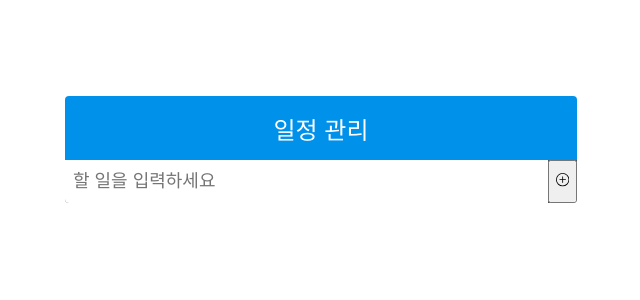
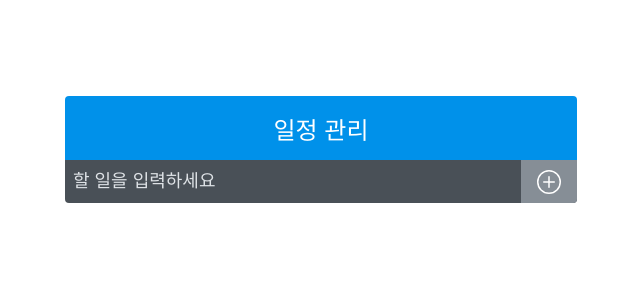
Before and after one commit to nggoong/ReactTodoApp, a React (Create React App) app: page / in a window 1280 px wide. Shown: the top 300 px of the page, without its empty margins (319-959 px from the left). Built offline with nearby package versions, Linux system fonts and the light colour scheme.

Commit message:
Todo App input디자인 수정✔

```diff
--- a/src/components/TodoInsert.scss
+++ b/src/components/TodoInsert.scss
@@ -1,7 +1,9 @@
 .TodoInsert {
     display:flex;
     background:#495057;
+    z-index:1000;
     input {
+        background: none;
         flex:1;
         outline:none;
         border:none;
@@ -9,6 +11,25 @@
         font-size:1.125rem;
         line-height: 1.5;
         color:white;
+        &::placeholder {
+            color:#dee2e6;
+        }
+    }
+    button {
+        outline:none;
+        border:none;
+        background:#868e96;
+        color:white;
+        padding-left:1rem;
+        padding-right:1rem;
+        font-size:1.5rem;
+        display:flex;
+        align-items: center;
+        cursor:pointer;
+        transition: 0.1s  background ease-in;
+        &:hover {
+            background-color: #adb5db;
+        }
     }
 
 }
```
